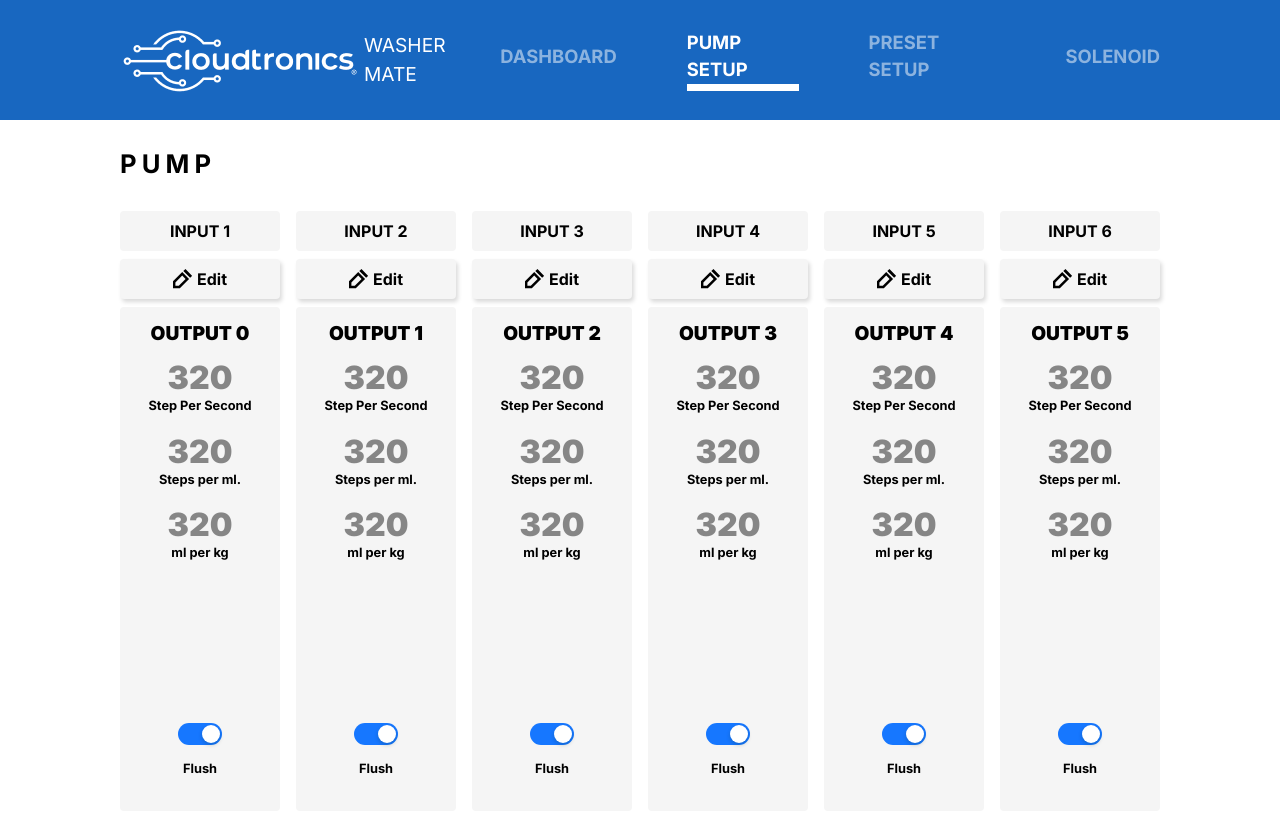
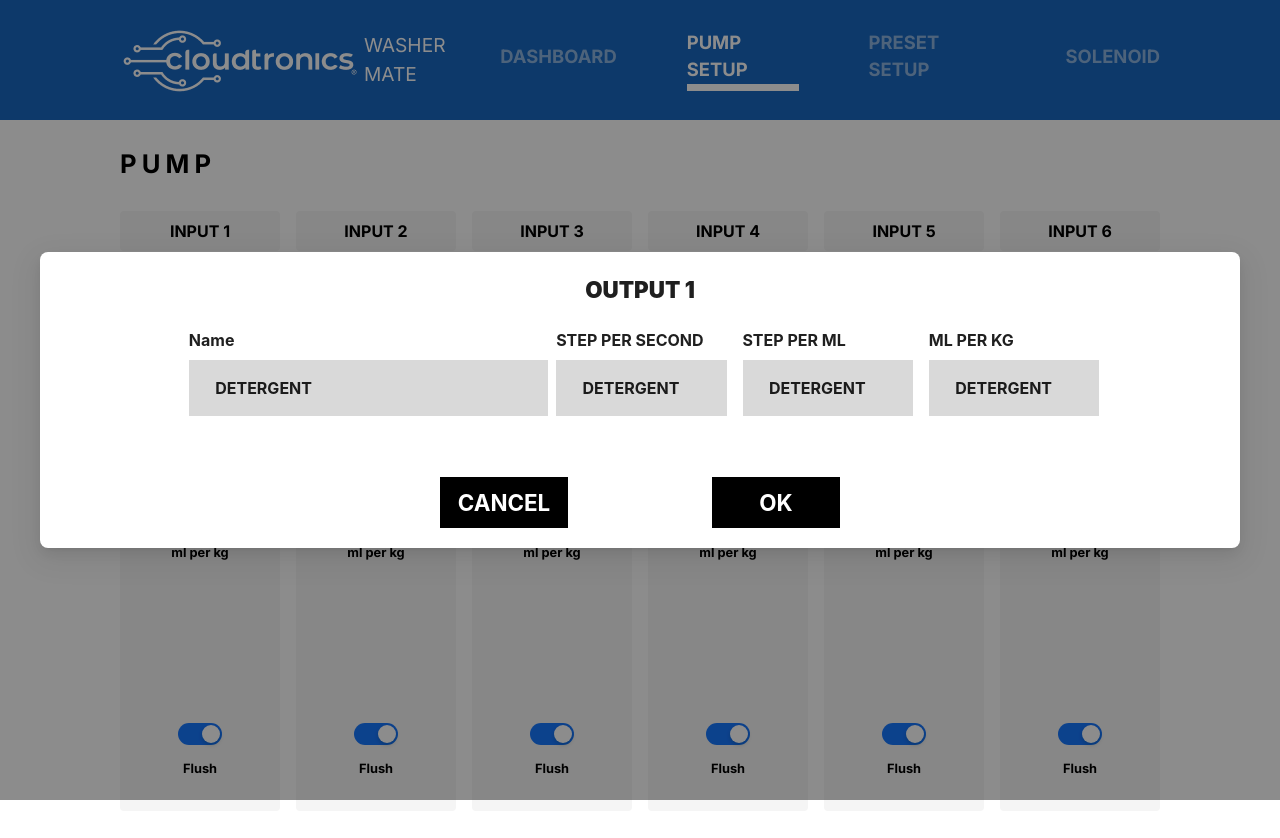
Before and after one commit to piyawatpm/washer-demo2, a Next.js app: page / in a window 1280 px wide. Both pictures are taken after a click on the element "PUMP SETUP". Shown: the top 838 px of the page. Built offline with nearby package versions, Linux system fonts and the light colour scheme.

Commit message:
feat: add modal ui

```diff
--- a/src/app/__component/PumpSetup.tsx
+++ b/src/app/__component/PumpSetup.tsx
@@ -1,9 +1,85 @@
 import Image from "next/image";
-import { Switch } from "antd";
+import { Switch, Modal } from "antd";
+import { useState } from "react";
 
 const PumpSetup = () => {
+  const [isModalOpen, setIsModalOpen] = useState(true);
+  const handleCloseModal = () => {
+    setIsModalOpen(false);
+  };
+  const handleOpenModal = () => {
+    setIsModalOpen(true);
+  };
   return (
     <div className=" w-full h-[1000px]  flex flex-col text-base gap-y-[2rem]">
+      <Modal
+        title=""
+        open={isModalOpen}
+        // onOk={handleOk}
+        closeIcon={null}
+        // style={{ backgroundColor: 'transparent' }}
+        centered
+        footer={null}
+        // onCancel={handleCancel}
+        className=" !w-[75rem] !"
+        closable={false}
+        onCancel={handleCloseModal}
+        bodyStyle={{ height: "100%" }}
+      >
+        <div className=" flex h-full w-full flex-col items-center justify-center  gap-y-[1.35rem]  ">
+          <div className=" text-[1.4rem] font-black  ">OUTPUT 1</div>
+          <div className=" w-full flex items-center text-base font-bold px-[7.3rem]">
+            <div className=" flex flex-col gap-y-2 w-2/5 pl-2">
+              <p>Name</p>
+              <input
+                type="text"
+                value={"DETERGENT"}
+                className=" w-full pl-[1.65rem] py-4 bg-[#D9D9D9]"
+              />
+            </div>
+            <div className=" w-3/5 flex items-center gap-x-4 pl-2">
+              <div className=" flex flex-col gap-y-2 w-2/5">
+                <p>STEP PER SECOND</p>
+                <input
+                  type="text"
+                  value={"DETERGENT"}
+                  className=" w-full pl-[1.65rem] py-4 bg-[#D9D9D9]"
+                />
+              </div>
+              <div className=" flex flex-col gap-y-2 w-2/5">
+                <p>STEP PER ML</p>
+                <input
+                  type="text"
+                  value={"DETERGENT"}
+                  className=" w-full pl-[1.65rem] py-4 bg-[#D9D9D9]"
+                />
+              </div>
+              <div className=" flex flex-col gap-y-2 w-2/5">
+                <p>ML PER KG</p>
+                <input
+                  type="text"
+                  value={"DETERGENT"}
+                  className=" w-full pl-[1.65rem] py-4 bg-[#D9D9D9]"
+                />
+              </div>
+            </div>
+          </div>
+          <div className=" flex items-center text-[1.4rem] font-bold text-white w-full justify-center gap-x-[9rem] mt-[2.45rem]">
+            <button
+              onClick={handleCloseModal}
+              className=" w-[8rem] h-[3.2rem] bg-black "
+            >
+              CANCEL
+            </button>
+            <button
+              onClick={handleCloseModal}
+              className=" w-[8rem] h-[3.2rem] bg-black "
+            >
+              OK
+            </button>
+          </div>
+        </div>
+      </Modal>
       <h1 className="heading">PUMP</h1>
       <div className=" flex w-full items-center justify-between">
         {[1, 2, 3, 4, 5, 6].map((e, i) => {
@@ -12,7 +88,10 @@ const PumpSetup = () => {
               <div className="  py-2 w-[10rem] font-bold rounded-[.25rem] bg-[#F5F5F5] text-black flex items-center justify-center">
                 INPUT {i + 1}
               </div>
-              <div className=" cursor-pointer gap-x-[.3rem] py-2 w-[10rem] font-bold rounded-[.25rem] button-primary text-black flex items-center justify-center">
+              <button
+                onClick={handleOpenModal}
+                className=" cursor-pointer gap-x-[.3rem] py-2 w-[10rem] font-bold rounded-[.25rem] button-primary text-black flex items-center justify-center"
+              >
                 <svg
                   xmlns="http://www.w3.org/2000/svg"
                   className=" w-[1.2rem] h-[1.2rem]"
@@ -25,7 +104,7 @@ const PumpSetup = () => {
                   />
                 </svg>
                 <p>Edit</p>
-              </div>
+              </button>
               <div className=" flex-1 flex flex-col items-center bg-[#F5F5F5] w-full rounded-[.25rem] pt-[.85rem] pb-[1.85rem]">
                 <h1 className=" text-[1.2rem] font-black">OUTPUT {i}</h1>
                 <div className=" mt-[1.35rem] flex flex-col gap-y-[1.35rem]">
```
